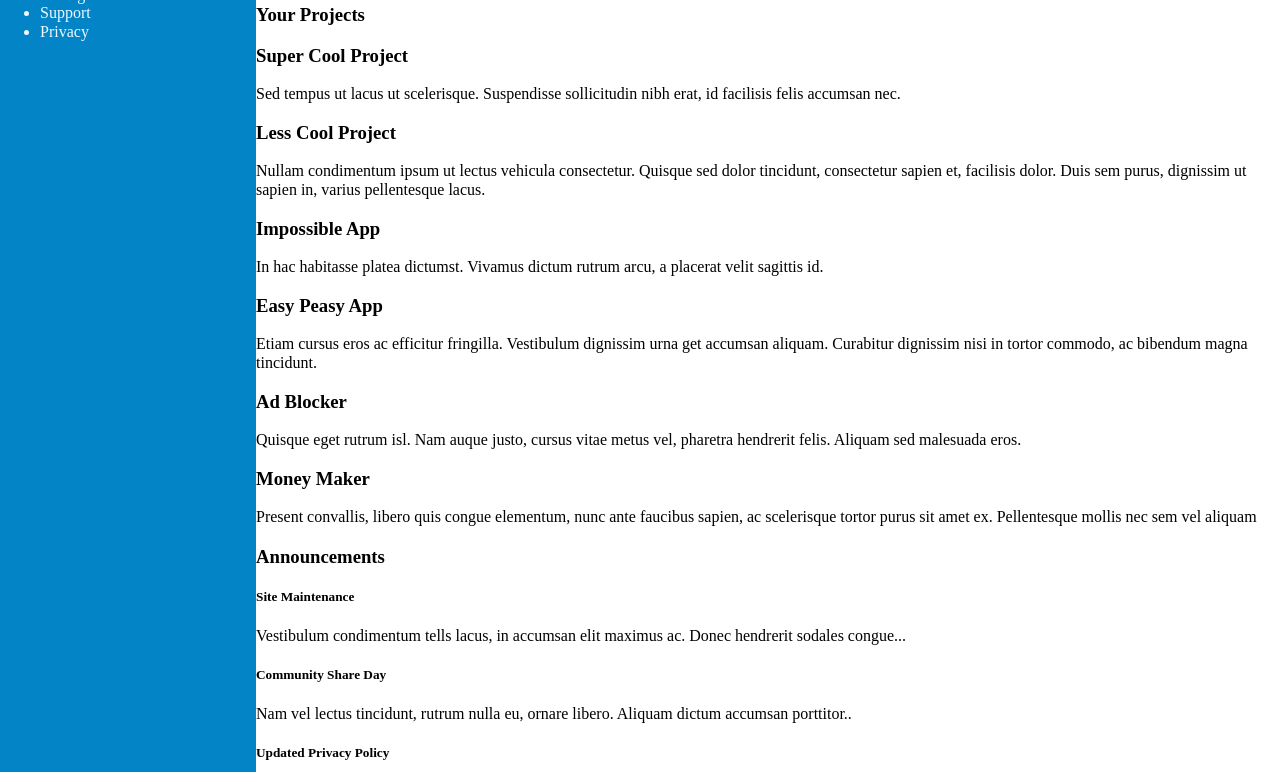
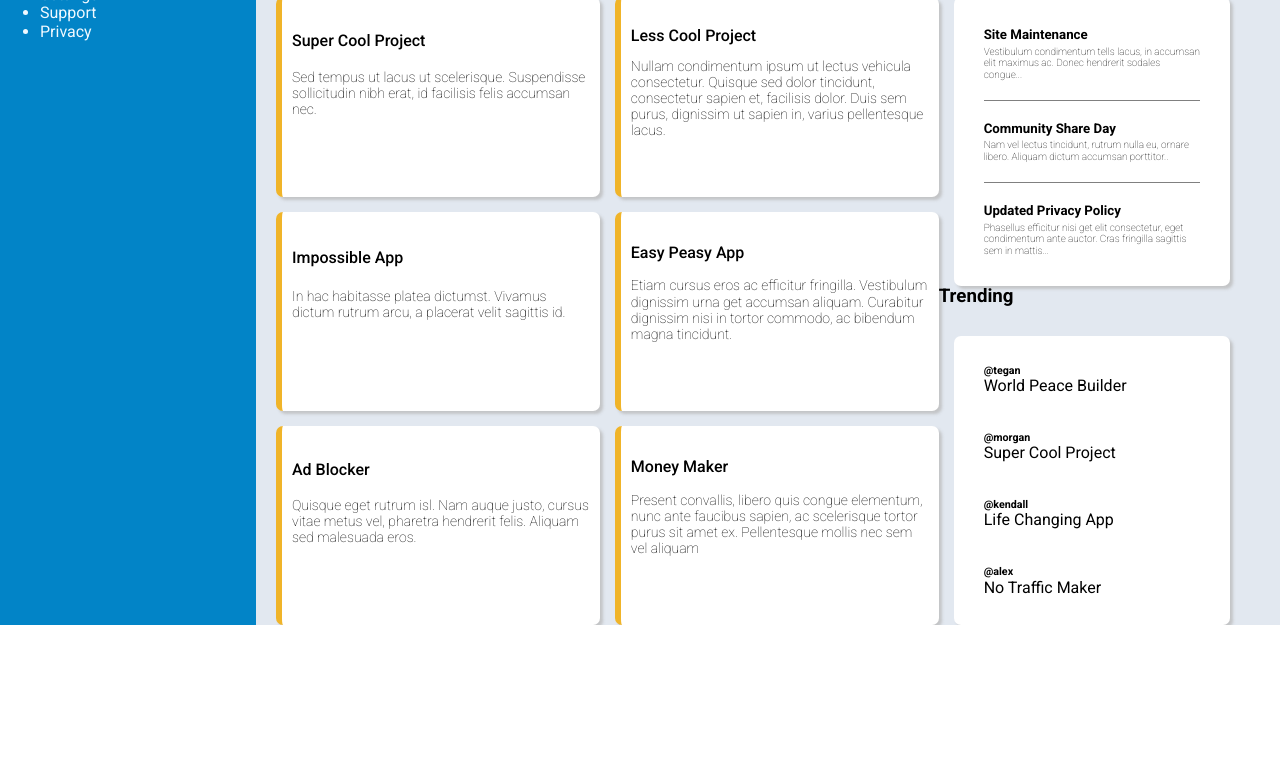
Before and after one commit to Giorgi-Tabatadze/admin-dashboard, a website: page index.html in a window 1280 px wide. Shown: the part 175-947 px from the top of the page. After the commit the page ends 800 px from the top, so only its background shows below. Drawn offline with nearby package versions, Linux system fonts and the light colour scheme.

Commit message:
Grid Layout for main content area
Had to rearange the main divs of the content area so that
headers will become part of the grid. This was required to make
sure that all the content boxes would stretch the content size
and match eachother at the ends.

```diff
--- a/index.html
+++ b/index.html
@@ -70,9 +70,9 @@
 
 
     <main class="content">
+      <h3 class="content-heading">Your Projects</h3>
+      <h3 class="content-heading">Announcements</h3>
 
-      <div class="projects">
-        <h3 class="content-heading">Your Projects</h3>
         <div class="project-boxes">
 
           <article class="project-box">
@@ -160,11 +160,10 @@
           </article>
 
         </div>
-      </div>
+
 
 
       <div class="announcements">
-        <h3 class="content-heading">Announcements</h3>
         <div class="announcement-boxes">
           <div class="announcement-box">
             <h5 class="announcement-heading">Site Maintenance</h5>
@@ -195,7 +194,6 @@
       </div>
 
 
-      <div class="trending">
         <h3 class="content-heading">Trending</h3>
 
         <div class="trending-boxes">
@@ -222,7 +220,6 @@
           </div>
 
         </div>
-      </div>
 
 
     </main>
--- a/style.css
+++ b/style.css
@@ -1,10 +1,26 @@
+@import url('https://fonts.googleapis.com/css2?family=Roboto:ital,wght@0,100;0,300;0,400;0,500;0,700;0,900;1,100;1,300;1,400;1,500;1,700;1,900&display=swap');
+
+*{
+  font-family: 'Roboto', sans-serif;
+}
+
 body, html{
   width: 100%;
+  height: 100%;
+  margin: 0px; padding: 0px
+}
+
+h1, h2, h3, h4, h5, h6, p, button, li {
+  margin: 0px;
+  padding: 0px;
 }
 
 .main-container{
   display: grid;
   grid-template-columns: 1fr 4fr;
+  grid-template-rows: 1fr 5fr ;
+  width: 100%;
+  height: 100%;
 }
 
 .sidebar{
@@ -23,15 +39,21 @@ body, html{
   align-self: center;
   display: flex;
   flex: 1;
+  margin-left: 20px;
 }
+
+.bottom-header-left{
+  margin-left: 20px;
+}
+
 #search{
   flex: 1;
 }
 .top-header-right {
-  margin-left: 50px;
+  margin-left: 30px;
 }
 .top-header-right, .bottom-header-right{
-  margin-right: 50px;
+  margin-right: 30px;
 
 }
 
@@ -47,3 +69,86 @@ body, html{
   border: 0px;
   border-radius: 30px;
 }
+
+.content{
+  display: grid;
+  grid-template-columns: 2fr 1fr;
+  grid-template-rows: 50px 1fr 50px 1fr;
+  background-color: #e2e8f0;
+  height: 100%;
+}
+
+
+
+.project-boxes{
+  display: grid;
+  grid-template-columns: 1fr 1fr;
+  grid-template-rows: 1fr 1fr 1fr;
+  gap: 15px;
+  grid-row: 2 / 5;
+  margin-left: 20px;
+}
+.project-box {
+  display: grid;
+  grid-template-columns: 1fr;
+  background-color: #ffffff;
+  border-radius: 7px;
+  border-left: 6px solid #f0b429;
+  padding: 20px 10px;
+  box-shadow: 3px 3px 3px 0px rgba(184,184,184,0.75);
+}
+.project-box > h3 {
+  font-size: 16px;
+  font-weight: 500;
+  align-self: center;
+}
+.project-box > p {
+  font-weight: 200;
+  font-size: 14px;
+  margin-top: 3px;
+}
+
+.announcement-boxes {
+  display: grid;
+  grid-template-columns: 1fr;
+  background-color: white;
+  padding: 10px 30px;
+  border-radius: 7px;
+  box-shadow: 3px 3px 3px 0px rgba(184,184,184,0.75);
+  margin-right: 50px;
+  margin-left: 15px;
+}
+
+.announcement-box:nth-child(n+2) {
+  border-top: 0.5px solid gray;
+}
+
+.announcement-box {
+  padding: 20px 0px;
+}
+
+.announcement-box > h3 {
+  font-size: 12px;
+  font-weight: 400;
+  align-self: center;
+}
+.announcement-box> p {
+  font-weight: 200;
+  font-size: 10px;
+  margin-top: 3px;
+}
+
+.trending{
+  grid-row: 3 / 4;
+}
+
+.trending-boxes {
+  display: grid;
+  grid-template-columns: 1fr;
+  background-color: white;
+  padding: 10px 30px;
+  border-radius: 7px;
+  box-shadow: 3px 3px 3px 0px rgba(184,184,184,0.75);
+  margin-right: 50px;
+  margin-left: 15px;
+}
```
Also changed, not shown: README.md.
